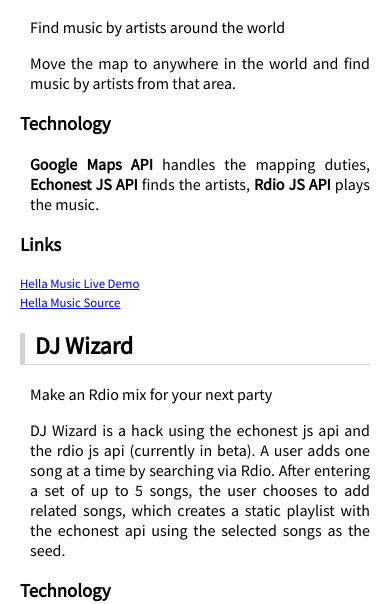
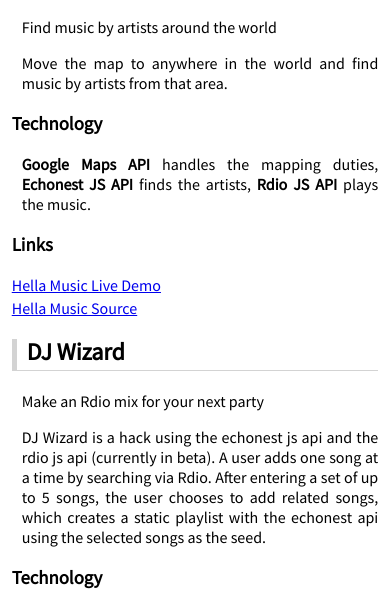
Before and after one commit to endenizen/endenizen.github.com, a plain HTML site: page index.html in a window 390 px wide. Shown: the part 174-778 px from the top of the page. Drawn offline with Linux system fonts and the light colour scheme.

Commit message:
Add viewport

```diff
--- a/index.html
+++ b/index.html
@@ -3,6 +3,7 @@
     <title>Brian Ferrell - architect of internet things</title>
     <link href='http://fonts.googleapis.com/css?family=Source+Sans+Pro' rel='stylesheet' type='text/css' />
     <link rel="stylesheet" type="text/css" href="main.css" />
+    <meta name="viewport" content="width=device-width, initial-scale=1">
     <script type="text/javascript">
 
       var _gaq = _gaq || [];
--- a/main.css
+++ b/main.css
@@ -18,7 +18,7 @@ h2.title {
 }
 
 #content {
-  width: 350px;
+  width: 70%;
   margin: 0 auto;
 }
 
@@ -31,6 +31,13 @@ h2.title {
   margin: 0;
   padding: 0;
   list-style-type: none;
-  font-size: .8rem;
-  line-height: 1.2rem;
+  font-size: 1rem;
+  line-height: 1.4rem;
 }
+
+@media (max-width: 600px) {
+  #content {
+    width: auto;
+    margin: 0 1%;
+  }
+}
```
